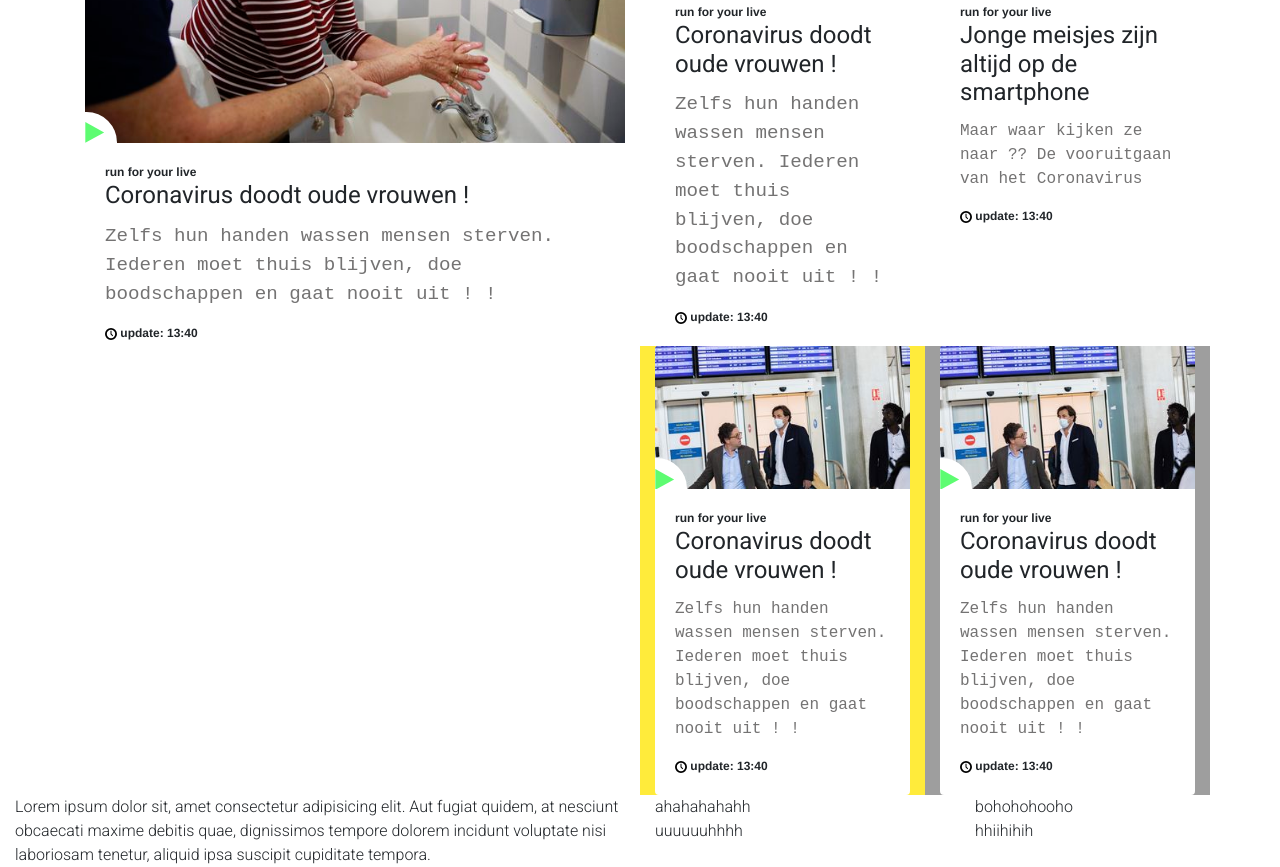
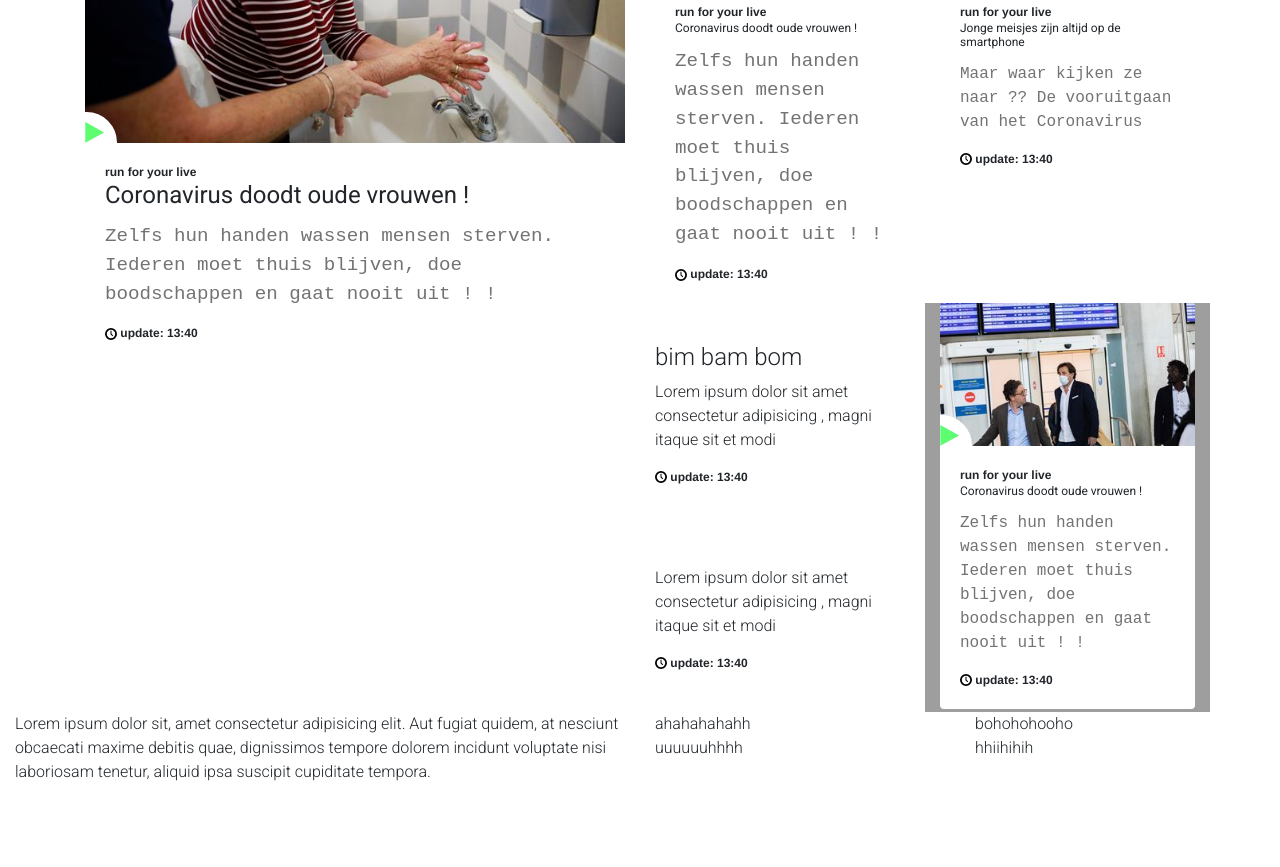
Before and after one commit to Bryanvaes/herhaling-oefening, a plain HTML site: page index.html in a window 1280 px wide. Shown: the part 269-1136 px from the top of the page. After the commit the page ends 1053 px from the top, so only its background shows below. Drawn offline with Linux system fonts and the light colour scheme.

Commit message:
end of the day
9/03/2020

```diff
--- a/css/style.css
+++ b/css/style.css
@@ -55,3 +55,11 @@ html,body {
 .card-text {
     font-family: 'Roboto Mono', monospace;
 }
+.litlecard h4 {
+    font-size: 12px;
+
+}
+.mytext {
+    padding-top: 40px;
+    padding-bottom: 40px;
+}
--- a/index.html
+++ b/index.html
@@ -158,7 +158,7 @@
             <div class="col-md-6">
                 <div class="row">
                     <div class="col-md-6 ">
-                        <div class="card">
+                        <div class="card litlecard">
 
                             <!-- Card image -->
                             <div class="view overlay">
@@ -201,7 +201,7 @@
                         </div>
                     </div>
                     <div class="col-md-6 ">
-                        <div class="card">
+                        <div class="card litlecard">
 
                             <!-- Card image -->
                             <div class="view overlay">
@@ -246,35 +246,12 @@
                     </div>
                 </div>
                 <div class="row">
-                    <div class="col-md-6 yellow">
-                        <div class="card">
-
-                            <!-- Card image -->
-                            <div class="view overlay">
-                                <img class="card-img-top" src="img/coronavirus.jpg" alt="Card image cap">
-                                <div class="vrt-teaser__video-indicator  duration--small">
-                                    <span class="icon is-img-video">
-                                        <svg xmlns="http://www.w3.org/2000/svg" viewBox="0 0 32 32" focusable="false">
-                                            <path class="fill-element" fill-rule="nonzero" d="M2 0v32l29-16z"></path>
-                                        </svg>
-                                    </span>
-                                </div>
-                                <a href="#!">
-                                    <div class="mask rgba-white-slight"></div>
-                                </a>
-                            </div>
-
-                            <!-- Card content -->
-                            <div class="card-body">
-                                <div class="updatetime">
-                                    run for your live
-                                </div>
-                                <!-- Title -->
-                                <h4 class="card-title">Coronavirus doodt oude vrouwen !</h4>
-                                <!-- Text -->
-                                <p class="card-text" style="font-size:medium;">Zelfs hun handen wassen mensen sterven.
-                                    Iederen moet thuis blijven, doe boodschappen en gaat nooit uit ! !
-                                </p>
+                    <div class="col-md-6 ">
+                        <div class="row">
+                            <div class="col-md-12 mytext">
+                                <h4>bim bam bom</h4>
+                               <p> Lorem ipsum dolor sit amet consectetur adipisicing , magni itaque sit
+                                et modi</p>
 
                                 <div class="updatetime">
                                     <svg xmlns="http://www.w3.org/2000/svg" viewBox="0 0 120 120" focusable="false"
@@ -286,11 +263,25 @@
                                     update: 13:40
                                 </div>
                             </div>
+                            <div class="col-md-12 mytext">
 
+                                <p> Lorem ipsum dolor sit amet consectetur adipisicing , magni itaque sit
+                                et modi</p>
+
+                                <div class="updatetime">
+                                    <svg xmlns="http://www.w3.org/2000/svg" viewBox="0 0 120 120" focusable="false"
+                                        class="iconetime">
+                                        <path
+                                            d="M60,0a60,60,0,1,0,60,60A60,60,0,0,0,60,0Zm0,102a42,42,0,1,1,42-42A42,42,0,0,1,60,102ZM74.46,81.54,55,62.07V27H65V57.93L81.54,74.46Z">
+                                        </path>
+                                    </svg>
+                                    update: 13:40
+                                </div>
+                            </div>
                         </div>
                     </div>
                     <div class="col-md-6 grey">
-                        <div class="card">
+                        <div class="card litlecard">
 
                             <!-- Card image -->
                             <div class="view overlay">
```
